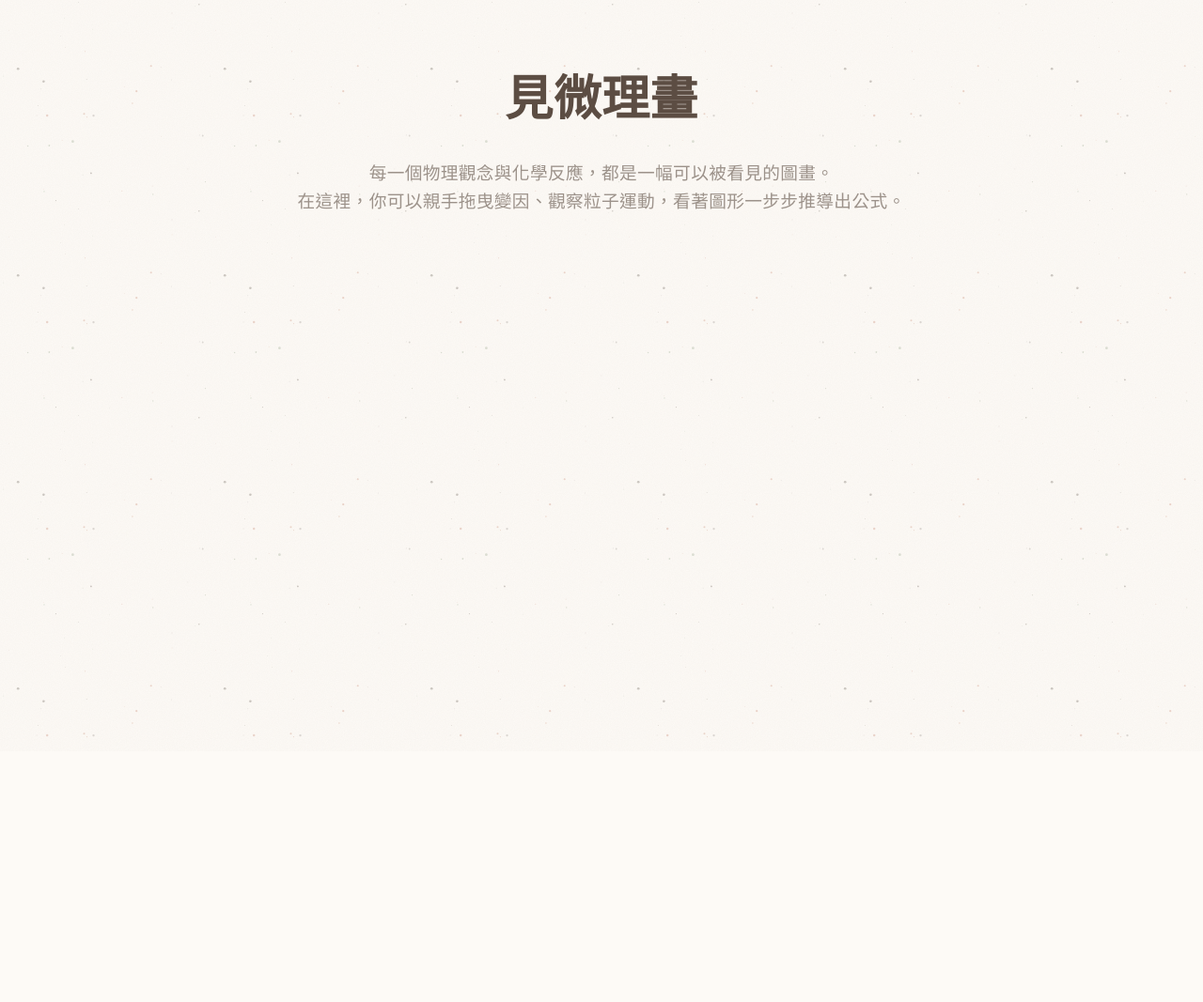
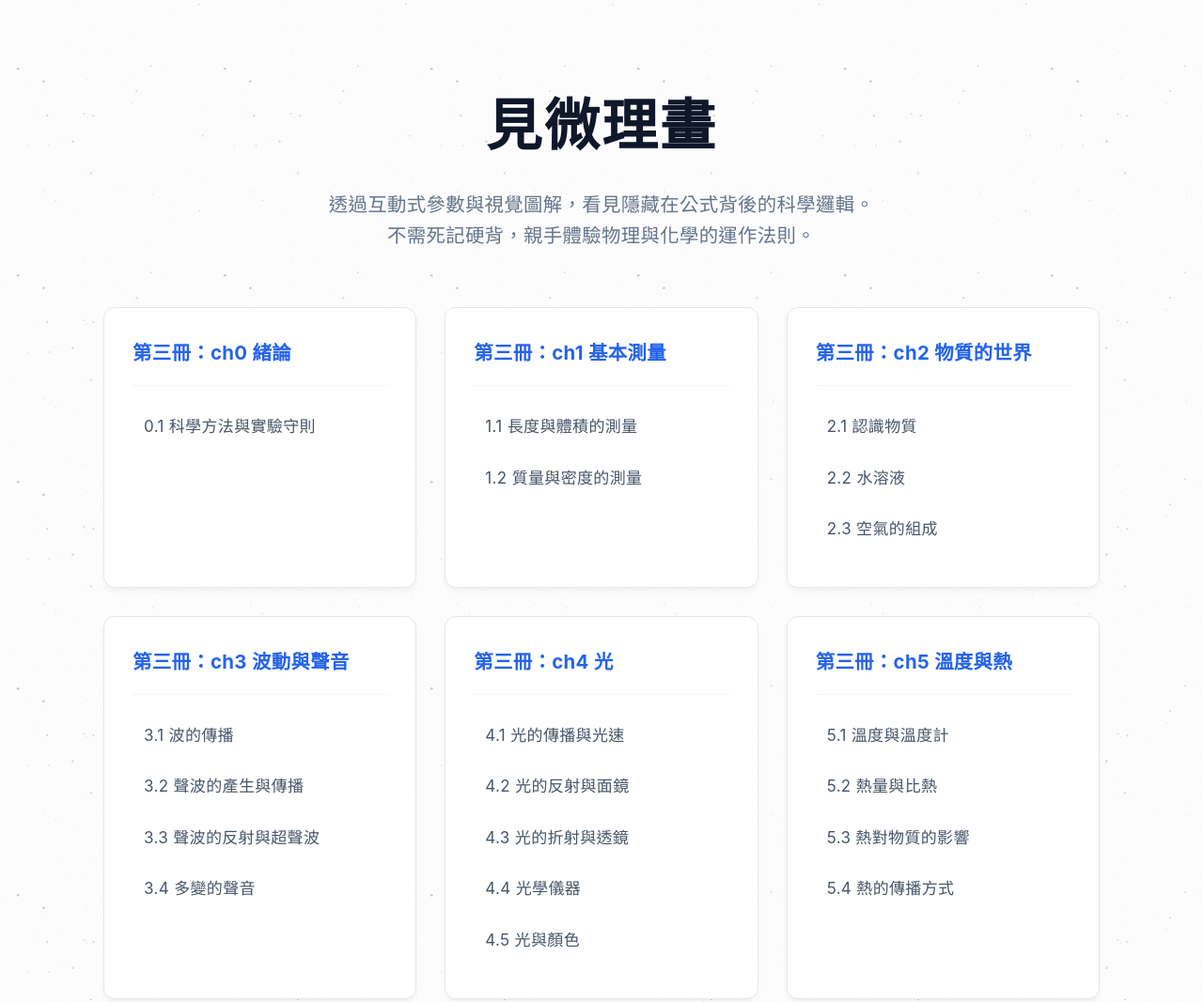
Before and after one commit to suuuuuhaooooo/science-Illustration, a plain HTML site: page index.html in a window 1280 px wide. Shown: the top 1067 px of the page at 94% size. Before the commit the page ends 800 px from the top, so only its background shows below. Drawn offline with Linux system fonts and the light colour scheme; a web font is replaced by a local one.

Commit message:
Update index.html for styling and content changes

```diff
--- a/index.html
+++ b/index.html
@@ -3,149 +3,107 @@
 <head>
 <meta charset="utf-8">
 <meta name="viewport" content="width=device-width, initial-scale=1">
-<title>見微理畫</title>
-<meta name="description" content="見微理畫：從微觀的圖解看見巨觀的物理與化學邏輯。">
-
-<!-- 沿用原專案的字體設定，維持手寫與圓潤的視覺風格 -->
-<link rel="preconnect" href="https://fonts.googleapis.com">
-<link rel="preconnect" href="https://fonts.gstatic.com" crossorigin>
-<link rel="stylesheet" href="https://fonts.googleapis.com/css2?family=Chiron+GoRound+TC:wght@400;600;700&family=LXGW+WenKai+TC:wght@400;700&family=Patrick+Hand&display=swap">
-
-<!-- 引入原專案的核心 CSS -->
+<title>見微理畫 - 互動式理化學習平台</title>
 <link rel="stylesheet" href="./assets/css/storybook.css">
-
 <style>
-    /* 首頁特定的基礎排版，確保不依賴外部檔案即有良好結構 */
     body {
-        font-family: 'Chiron GoRound TC', 'LXGW WenKai TC', sans-serif;
-        background-color: #fdfaf6;
-        color: #4a4542;
-        margin: 0;
-        padding: 0;
-        -webkit-user-select: none;
-        user-select: none;
+        background-color: #ffffff;
+        color: #1e293b;
+        font-family: -apple-system, BlinkMacSystemFont, "Segoe UI", Roboto, "Helvetica Neue", Arial, sans-serif;
+        margin: 0; padding: 0;
     }
-
     header {
         max-width: 1000px;
-        margin: 60px auto 40px auto;
+        margin: 80px auto 60px auto;
         padding: 0 20px;
         text-align: center;
     }
-
     header h1 {
-        font-size: 3rem;
-        color: #5c4d43;
-        margin-bottom: 10px;
+        font-size: 3.5rem;
+        color: #0f172a;
+        margin-bottom: 15px;
+        font-weight: 800;
+        letter-spacing: 2px;
     }
-
     header p {
-        color: #9c928a;
-        font-size: 1.1rem;
+        color: #64748b;
+        font-size: 1.2rem;
         line-height: 1.6;
+        max-width: 600px;
+        margin: 0 auto;
     }
-
     .catalog-container {
-        max-width: 1000px;
+        max-width: 1100px;
         margin: 0 auto 60px auto;
         padding: 0 20px;
         display: grid;
-        grid-template-columns: repeat(auto-fill, minmax(300px, 1fr));
+        grid-template-columns: repeat(auto-fill, minmax(320px, 1fr));
         gap: 30px;
     }
-
     .catalog-card {
         background-color: #ffffff;
-        border: 2px solid #f2ece4;
-        border-radius: 16px;
-        padding: 24px;
-        box-shadow: 0 4px 15px rgba(150, 140, 130, 0.05);
-        transition: transform 0.2s ease;
+        border: 1px solid #e2e8f0;
+        border-radius: 12px;
+        padding: 30px;
+        box-shadow: 0 4px 6px -1px rgba(0, 0, 0, 0.05);
+        transition: box-shadow 0.2s, transform 0.2s;
     }
-
     .catalog-card:hover {
-        transform: translateY(-4px);
+        transform: translateY(-3px);
+        box-shadow: 0 10px 15px -3px rgba(0, 0, 0, 0.1);
+        border-color: #cbd5e1;
     }
-
     .catalog-card h3 {
-        font-size: 1.25rem;
-        color: #5c4d43;
+        font-size: 1.2rem;
+        color: #2563eb;
         margin-top: 0;
-        margin-bottom: 16px;
-        padding-bottom: 12px;
-        border-bottom: 2px dashed #f2ece4;
+        margin-bottom: 20px;
+        padding-bottom: 15px;
+        border-bottom: 1px solid #f1f5f9;
     }
-
-    .unit-list {
-        list-style: none;
-        padding: 0;
-        margin: 0;
-    }
-
-    .unit-list li {
-        margin-bottom: 10px;
-    }
-
+    .unit-list { list-style: none; padding: 0; margin: 0; }
+    .unit-list li { margin-bottom: 8px; }
     .unit-list a {
         text-decoration: none;
-        color: #7a7069;
+        color: #475569;
         font-size: 1rem;
         display: block;
-        padding: 6px 8px;
+        padding: 8px 12px;
         border-radius: 6px;
         transition: background-color 0.2s, color 0.2s;
     }
-
     .unit-list a:hover {
-        background-color: #faf7f2;
-        color: #8caba4;
+        background-color: #eff6ff;
+        color: #1d4ed8;
+        font-weight: 600;
     }
 </style>
 </head>
 <body>
-
-<noscript><p style="padding:2em">這個頁面的互動功能需要開啟 JavaScript。</p></noscript>
-
 <header>
     <h1>見微理畫</h1>
-    <p>每一個物理觀念與化學反應，都是一幅可以被看見的圖畫。<br>在這裡，你可以親手拖曳變因、觀察粒子運動，看著圖形一步步推導出公式。</p>
+    <p>透過互動式參數與視覺圖解，看見隱藏在公式背後的科學邏輯。不需死記硬背，親手體驗物理與化學的運作法則。</p>
 </header>
-
 <main>
-    <div id="catalog-root" class="catalog-container">
-        <!-- 目錄卡片將由 catalog.js 動態生成於此 -->
-    </div>
+    <div id="catalog-root" class="catalog-container"></div>
 </main>
-
-<!-- 依循原網站的腳本載入順序 -->
 <script src="./assets/js/catalog.js"></script>
-<script src="./assets/js/core.js"></script>
 <script>
-    // 動態渲染目錄卡片
     document.addEventListener("DOMContentLoaded", function() {
         const catalogRoot = document.getElementById('catalog-root');
-
-        scienceCatalog.forEach(bookData => {
+        catalog.forEach(bookData => {
             bookData.chapters.forEach(chapter => {
                 const card = document.createElement('div');
                 card.className = 'catalog-card';
-
                 let listItems = '';
                 chapter.sections.forEach(section => {
                     listItems += `<li><a href="${section.path}">${section.title}</a></li>`;
                 });
-
-                card.innerHTML = `
-                    <h3>${bookData.book}：${chapter.ch}</h3>
-                    <ul class="unit-list">
-                        ${listItems}
-                    </ul>
-                `;
+                card.innerHTML = `<h3>${bookData.book}：${chapter.ch}</h3><ul class="unit-list">${listItems}</ul>`;
                 catalogRoot.appendChild(card);
             });
         });
     });
 </script>
-
 </body>
 </html>
```
